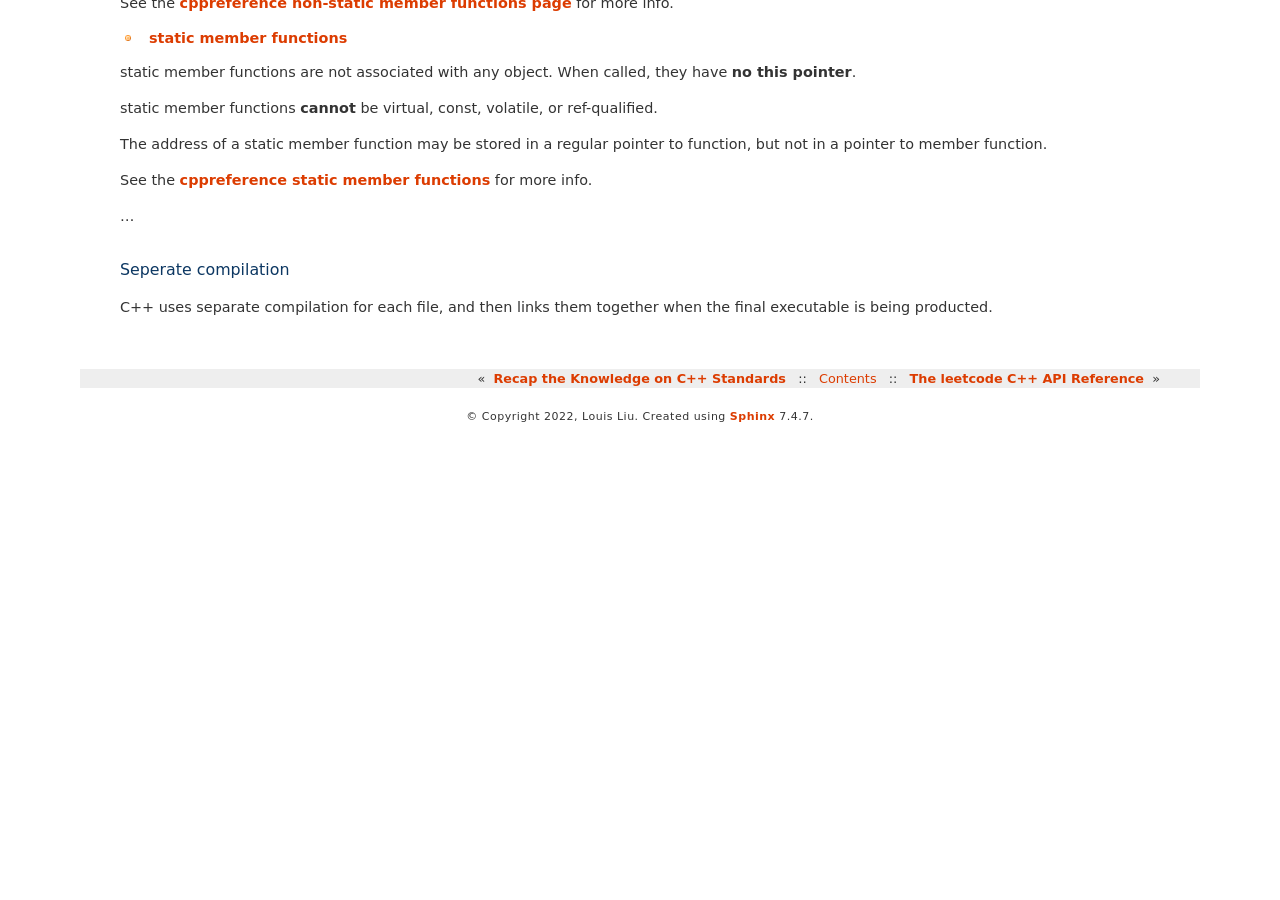
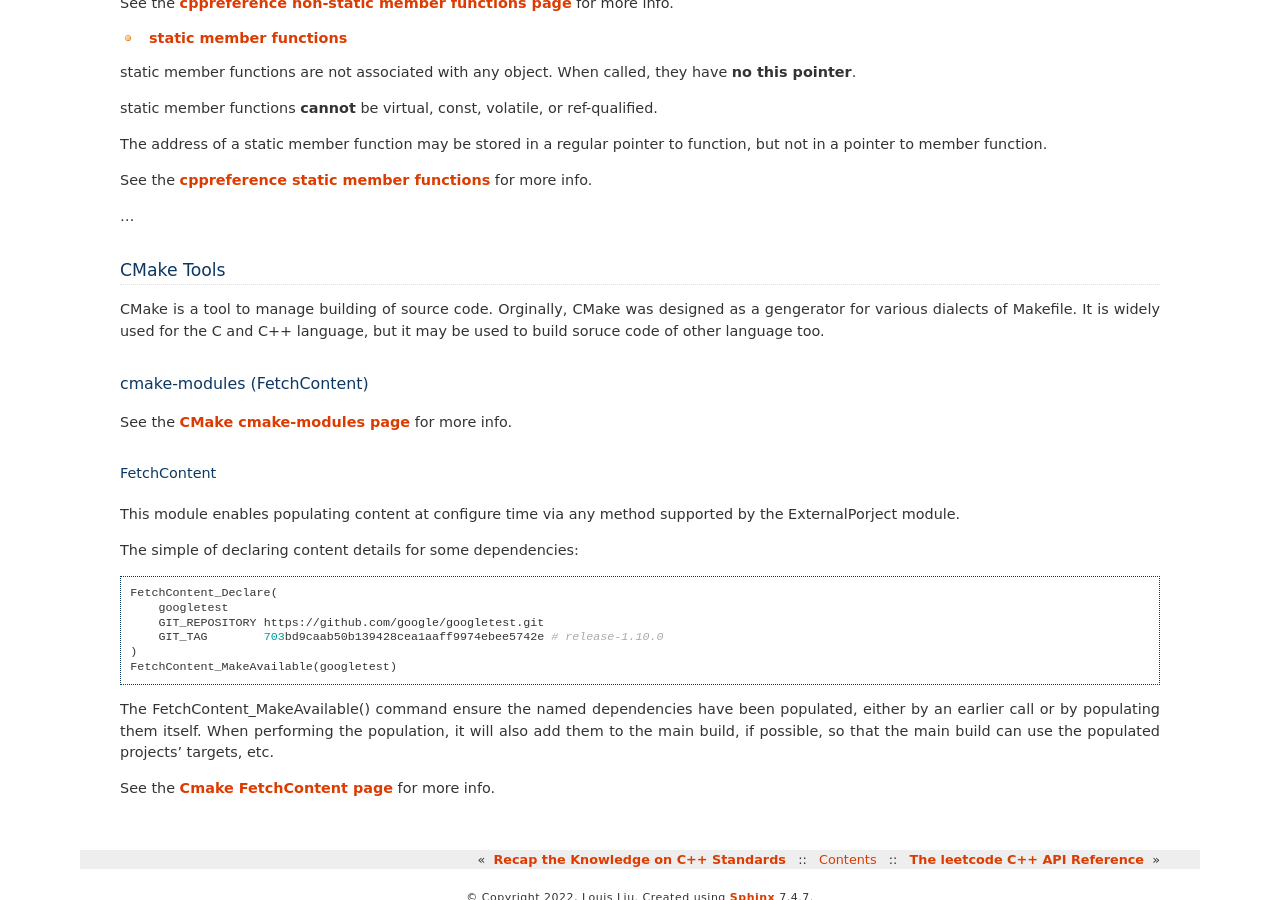
Before and after one commit to s311354/Sphinx-C_plus_plus-Practice, a Sphinx documentation site: the page built from docs/sphinx/source/guide.rst, in a window 1280 px wide and 900 px high, scrolled down 1609 px. Built offline with Sphinx 7.4.7, drawn with Linux system fonts in a browser that asks for light colours; formulas are drawn with MathJax 3; before the commit the page ends 2042 px from its top, so only the background shows below that.

Commit message:
Revised Cmake tools

```diff
--- a/docs/sphinx/source/guide.rst
+++ b/docs/sphinx/source/guide.rst
@@ -97,7 +97,30 @@ See the `cppreference static member functions <https://en.cppreference.com/w/cpp
 
 ...
 
-Seperate compilation
-^^^^^^^^^^^^^^^^^^^^^
+CMake Tools
+-------------------
 
-C++ uses separate compilation for each file, and then links them together when the final executable is being producted.
+CMake is a tool to manage building of source code. Orginally, CMake was designed as a gengerator for various dialects of Makefile. It is widely used for the C and C++ language, but it may be used to build soruce code of other language too.
+
+cmake-modules (FetchContent)
+^^^^^^^^^^^^^^^^^^^^^^^^^^^^^^
+
+See the `CMake cmake-modules page <https://cmake.org/cmake/help/latest/manual/cmake-modules.7.html>`_ for more info.
+
+FetchContent
+'''''''''''''''
+
+This module enables populating content at configure time via any method supported by the ExternalPorject module.
+
+The simple of declaring content details for some dependencies::
+
+    FetchContent_Declare(
+        googletest
+        GIT_REPOSITORY https://github.com/google/googletest.git
+        GIT_TAG        703bd9caab50b139428cea1aaff9974ebee5742e # release-1.10.0
+    )
+    FetchContent_MakeAvailable(googletest)
+
+The FetchContent_MakeAvailable() command ensure the named dependencies have been populated, either by an earlier call or by populating them itself. When performing the population, it will also add them to the main build, if possible, so that the main build can use the populated projects' targets, etc.
+
+See the `Cmake FetchContent page <https://cmake.org/cmake/help/latest/module/FetchContent.html>`_ for more info.
```
